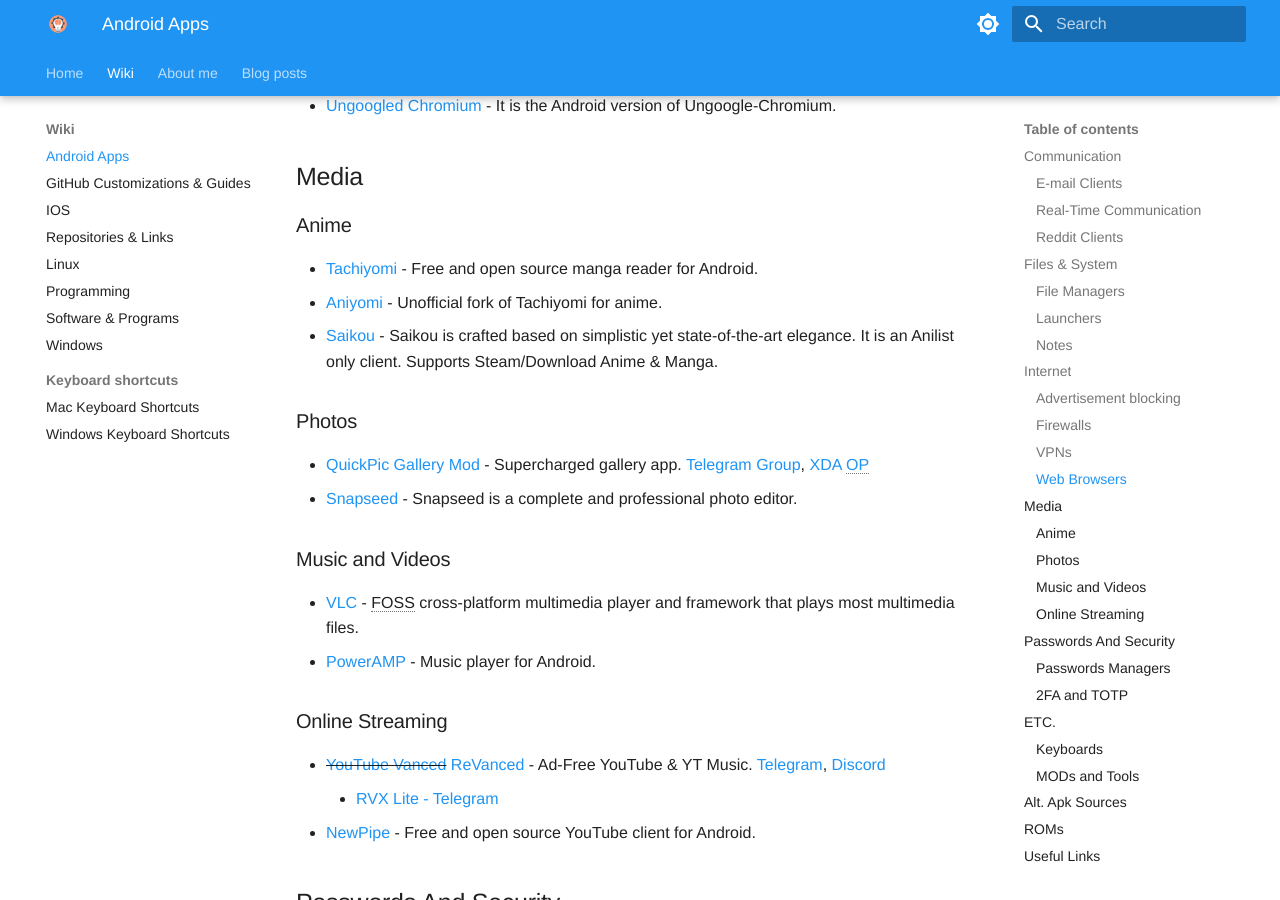
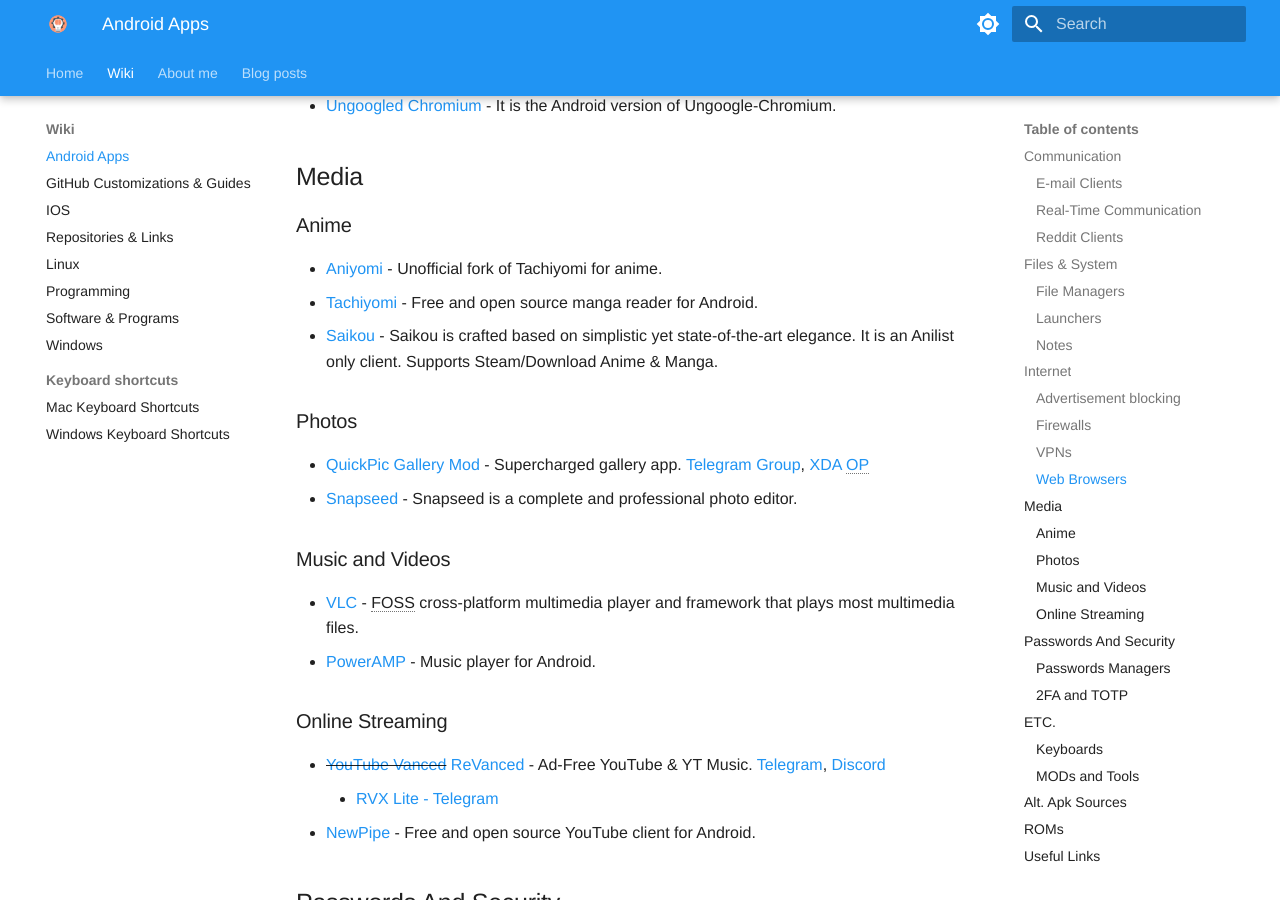
Before and after one commit to ZivSimchoni/Zwiki, an MkDocs documentation site: the page built from docs/Wiki/Android.md, in a window 1280 px wide and 900 px high, scrolled down 2747 px. Built offline with MkDocs 1.6.1 and Material for MkDocs 9.7.7, drawn with Linux system fonts in a browser that asks for light colours; some web fonts are replaced.

```diff
--- a/docs/Wiki/Android.md
+++ b/docs/Wiki/Android.md
@@ -92,8 +92,8 @@ title: Android Apps
 
 ### Anime
 
+-   [Aniyomi](https://aniyomi.org/) -  Unofficial fork of Tachiyomi for anime.
 -   [Tachiyomi](https://tachiyomi.org/) - Free and open source manga reader for Android.
--   [Aniyomi](https://aniyomi.org/) -  Unofficial fork of Tachiyomi for anime.
 -   [Saikou](https://github.com/saikou-app/saikou) - Saikou is crafted based on simplistic yet state-of-the-art elegance. It is an Anilist only client. Supports Steam/Download Anime & Manga.
 
 ### Photos
```
